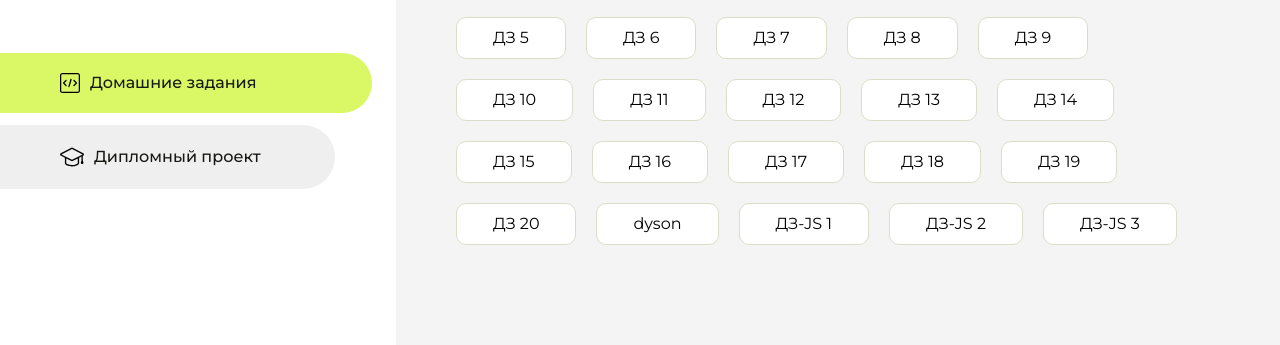
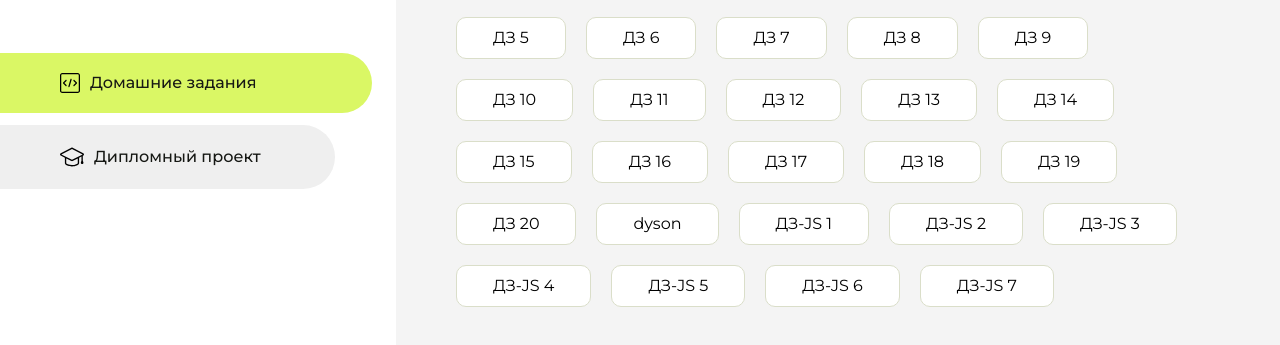
Before and after one commit to tele2mssk-droid/homework, a plain HTML site: page index.html in a window 1280 px wide. Shown: the part 283-628 px from the top of the page. Drawn offline with Linux system fonts and the light colour scheme.

Commit message:
Update index.html

```diff
--- a/index.html
+++ b/index.html
@@ -167,6 +167,18 @@
                     <li class="content__list-item">
                         <a href="dzjs3/index.html">ДЗ-JS 3</a>
                     </li>
+                    <li class="content__list-item">
+                        <a href="dzjs4/index.html">ДЗ-JS 4</a>
+                    </li>
+                    <li class="content__list-item">
+                        <a href="dzjs5/index.html">ДЗ-JS 5</a>
+                    </li>
+                    <li class="content__list-item">
+                        <a href="dzjs6/index.html">ДЗ-JS 6</a>
+                    </li>
+                    <li class="content__list-item">
+                        <a href="dzjs7/index.html">ДЗ-JS 7</a>
+                    </li>
                 </ul>
             </div>
             <div class="content__block hidden" id="diplomBlock">
```
